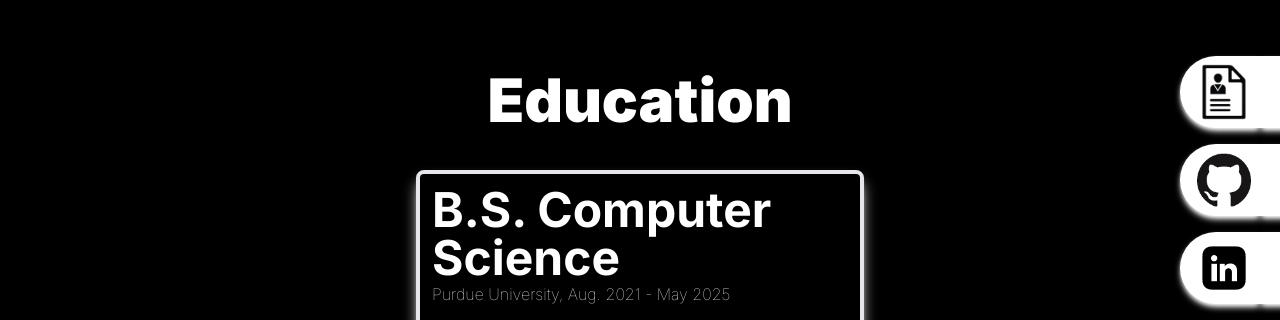
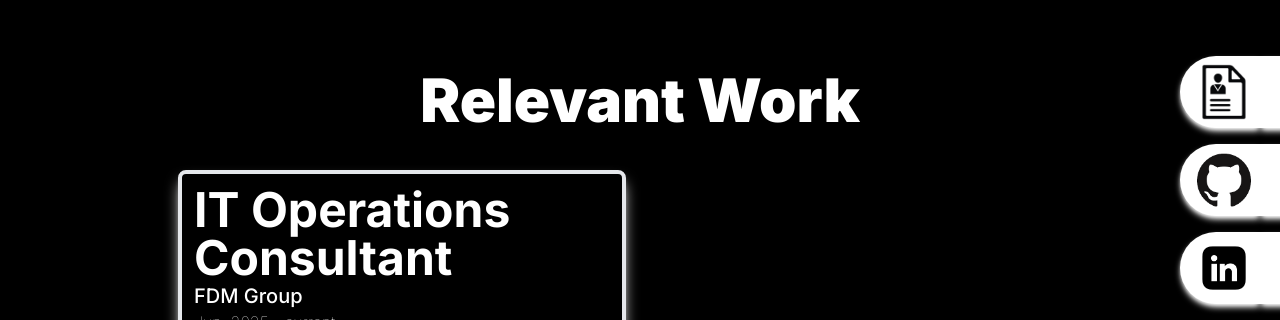
Before and after one commit to bkinaan/bkinaan.github.io, a Next.js app: page / in a window 1280 px wide. Shown: the part 480-800 px from the top of the page. Built offline with nearby package versions, Linux system fonts and the light colour scheme; a web font is replaced by a local one.

Commit message:
added job list to main page

```diff
--- a/src/app/page.tsx
+++ b/src/app/page.tsx
@@ -4,6 +4,7 @@ import Skills from "./components/skills-list";
 import Experiences from "./components/experiences-list";
 import Involvements from "./components/involvements-list";
 import Education from "./components/education";
+import Job from "./components/job-list";
 import Head from "next/head";
 
 export default function Home() {
@@ -33,6 +34,7 @@ export default function Home() {
           Senior | Applied Data Science | Machine Intelligence | Computer
           Science @ Purdue University
         </div> */}
+        <Job />
         <Education />
         <div className="mb-48"></div>
         <div className="z-30">
```
